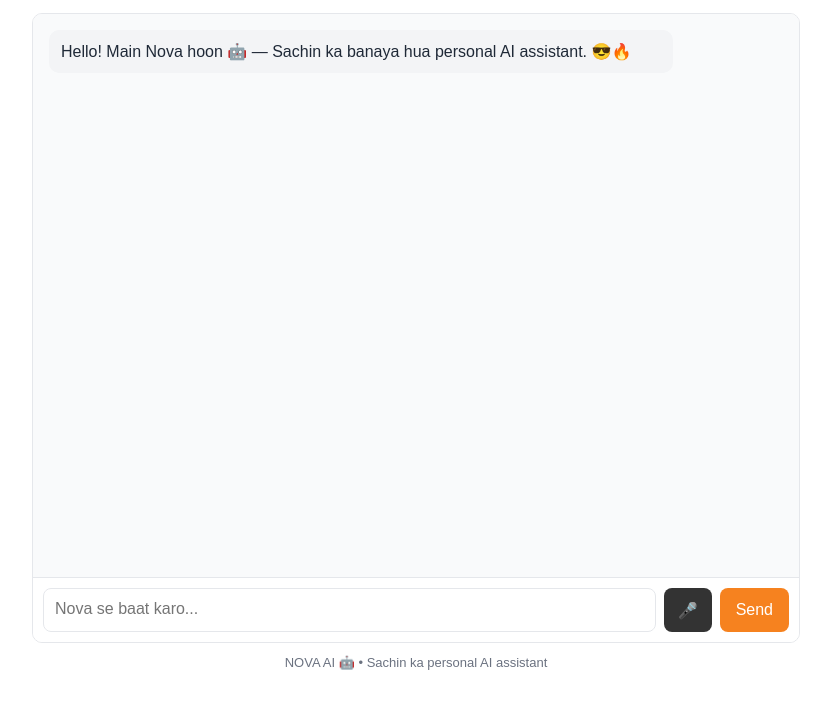
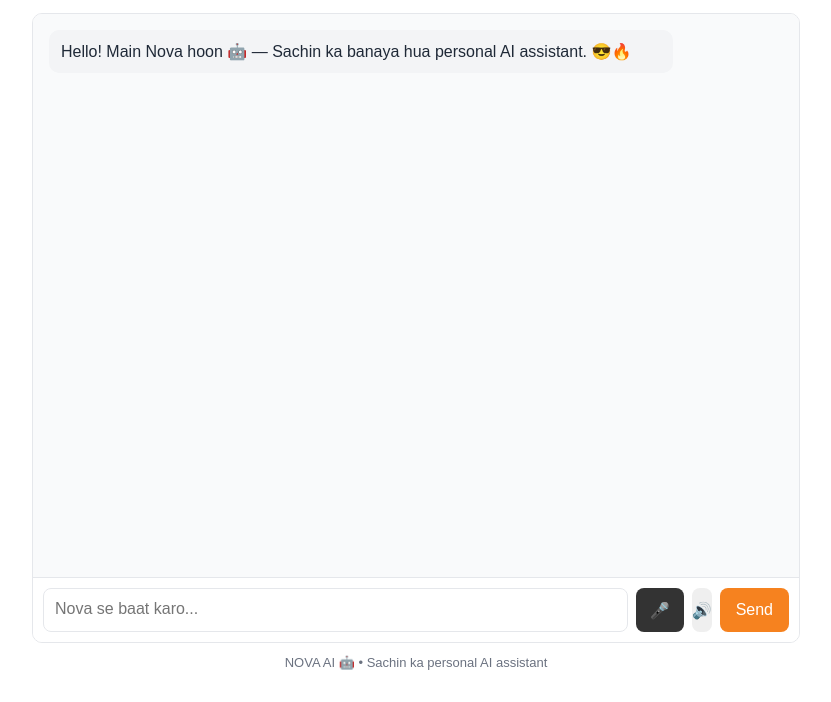
Before and after one commit to rohitsharmarohitsharma7346-lgtm/llm-chat-app-template, a website: page public/index.html in a window 1280 px wide. Shown: the part 98-800 px from the top of the page, without its empty margins (224-1055 px from the left). Drawn offline with Linux system fonts and the light colour scheme.

Commit message:
Update index.html

```diff
--- a/public/index.html
+++ b/public/index.html
@@ -189,6 +189,12 @@
 			>🎤</button>
 
 			<button
+	id="voice-button"
+	type="button"
+	title="Nova voice ON/OFF"
+>🔊</button>
+
+			<button
 				id="send-button"
 				type="button"
 			>Send</button>
```
